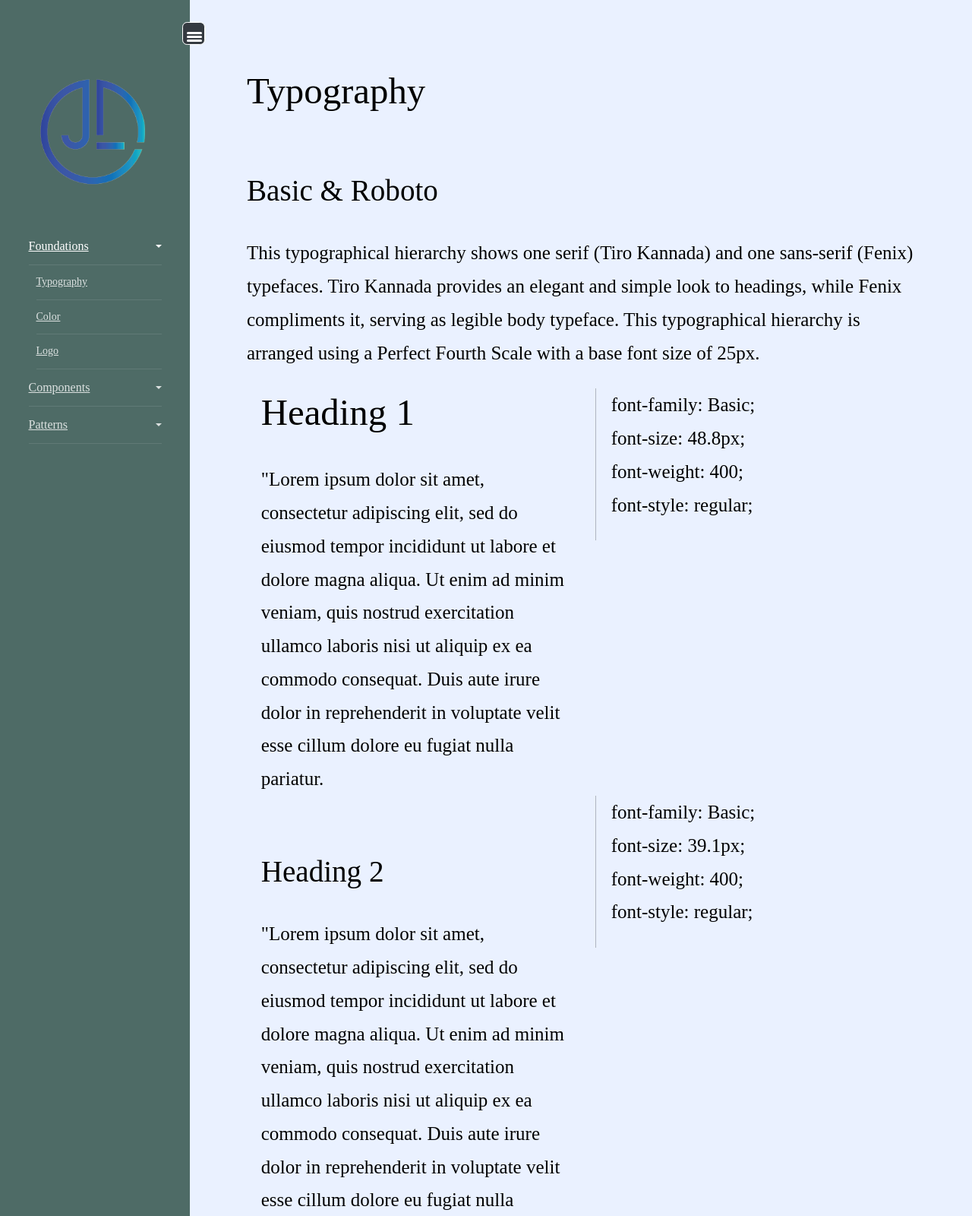
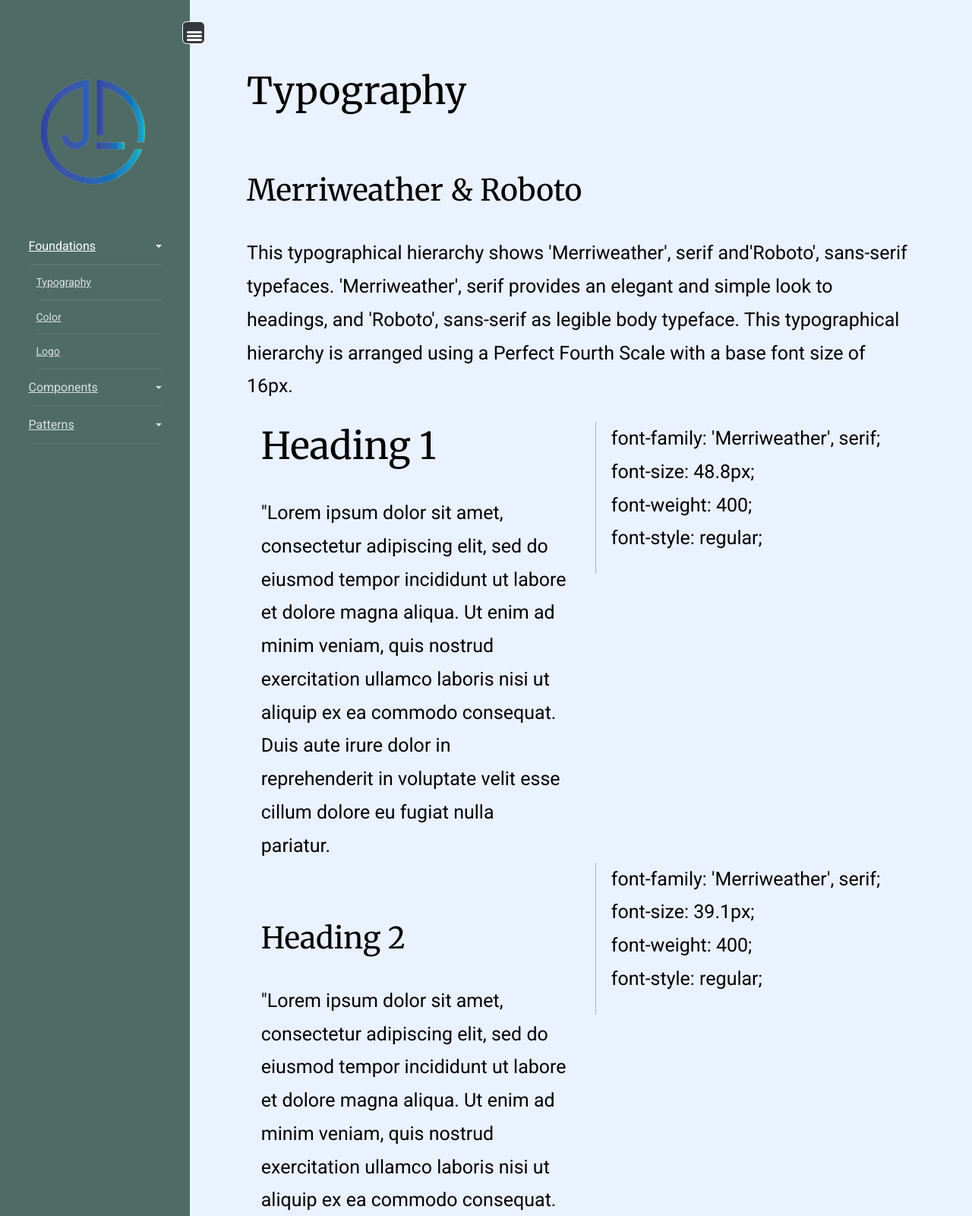
Before and after one commit to Jolinjojo/HCI-472-Design-Phase-3, a plain HTML site: page foundation/type.html in a window 1280 px wide. Shown: the top 1600 px of the page at 76% size. Drawn offline with nearby package versions, Linux system fonts and the light colour scheme.

Commit message:
Add files via upload

```diff
--- a/css/style.css
+++ b/css/style.css
@@ -1,10 +1,10 @@
-/*@import url('https://fonts.googleapis.com/css?family=Fenix:400|Tiro+Kannada:400');*/
+@import url('https://fonts.googleapis.com/css2?family=Merriweather&family=Roboto&display=swap');
 
 html {font-size: 156.3%;} /*25px*/
 
 body {
   background: #EAF1FF;
-  font-family: 'Fenix', serif;
+  font-family: 'Roboto', sans-serif;
   font-weight: 400;
   line-height: 1.75;
   color: #000000;
@@ -14,7 +14,7 @@ p {margin-bottom: 1rem;}
 
 h1, h2, h3, h4 {
   margin: 3rem 0 1.38rem;
-  font-family: 'Tiro Kannada', serif;
+  font-family: 'Merriweather', serif;
   font-weight: 400;
   line-height: 1.3;
 }
--- a/foundation/type.html
+++ b/foundation/type.html
@@ -12,6 +12,7 @@
 <!-- This is the link to the toggle hamburger -->
 <link href="https://cdn.jsdelivr.net/npm/bootstrap@5.2.0/dist/css/bootstrap.min.css" rel="stylesheet" integrity="sha384-gH2yIJqKdNHPEq0n4Mqa/HGKIhSkIHeL5AyhkYV8i59U5AR6csBvApHHNl/vI1Bx" crossorigin="anonymous">
   <link rel="stylesheet" href="../css/style.css">
+
   </head>
   <body>
 
@@ -92,12 +93,12 @@
           <div class = "row p-5 pt-6">
             <div id="content">
 
-              <h1>Typography</h1>
-              <h2>Basic & Roboto</h2>
+              <h1 font="Basic">Typography</h1>
+              <h2>Merriweather & Roboto</h2>
               <div class="row-mb-4">
-                <p>This typographical hierarchy shows one serif (Tiro Kannada) and one sans-serif (Fenix) typefaces.
-                  Tiro Kannada provides an elegant and simple look to headings, while Fenix compliments it, serving as legible body typeface.
-                  This typographical hierarchy is arranged using a Perfect Fourth Scale with a base font size of 25px.
+                <p>This typographical hierarchy shows 'Merriweather', serif and'Roboto', sans-serif typefaces.
+                  'Merriweather', serif provides an elegant and simple look to headings, and 'Roboto', sans-serif as legible body typeface.
+                  This typographical hierarchy is arranged using a Perfect Fourth Scale with a base font size of 16px.
                 </p>
               </div>
               <div class="container">
@@ -111,7 +112,7 @@
 
                     <div class="d-flex" style="height: 200px;">
                       <div class="vr"></div>
-                      font-family: Basic;
+                      font-family: 'Merriweather', serif;
                       <br>
                       font-size: 48.8px;
                       <br>
@@ -132,7 +133,7 @@
 
                         <div class="d-flex" style="height: 200px;">
                           <div class="vr"></div>
-                          font-family: Basic;
+                          font-family: 'Merriweather', serif;
                           <br>
                           font-size: 39.1px;
                           <br>
@@ -153,7 +154,7 @@
 
                             <div class="d-flex" style="height: 200px;">
                               <div class="vr"></div>
-                              font-family: Basic;
+                              font-family: 'Merriweather', serif;
                               <br>
                               font-size: 31.3px;
                               <br>
@@ -174,7 +175,7 @@
 
                                 <div class="d-flex" style="height: 200px;">
                                   <div class="vr"></div>
-                                  font-family: Basic;
+                                  font-family: 'Merriweather', serif;
                                   <br>
                                   font-size: 25px;
                                   <br>
@@ -199,7 +200,7 @@
 
                                     <div class="d-flex" style="height: 200px;">
                                       <div class="vr"></div>
-                                      font-family: Roboto;
+                                      font-family: 'Roboto', sans-serif;
                                       <br>
                                       font-size: 20px;
                                       <br>
@@ -225,7 +226,7 @@
 
                                         <div class="d-flex" style="height: 200px;">
                                           <div class="vr"></div>
-                                          font-family: Roboto;
+                                          font-family: 'Roboto', sans-serif;
                                           <br>
                                           font-size: 20px;
                                           <br>
@@ -248,7 +249,7 @@
 
                                             <div class="d-flex" style="height: 200px;">
                                               <div class="vr"></div>
-                                              font-family: Roboto;
+                                              font-family: 'Roboto', sans-serif;
                                               <br>
                                               font-size: 20px;
                                               <br>
```
